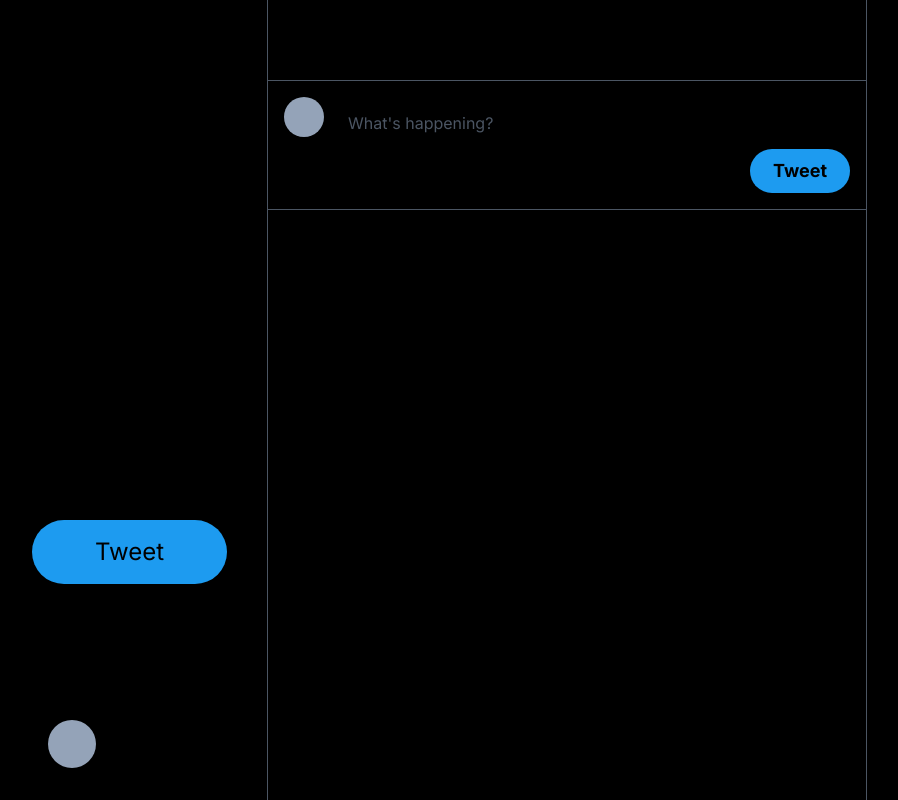
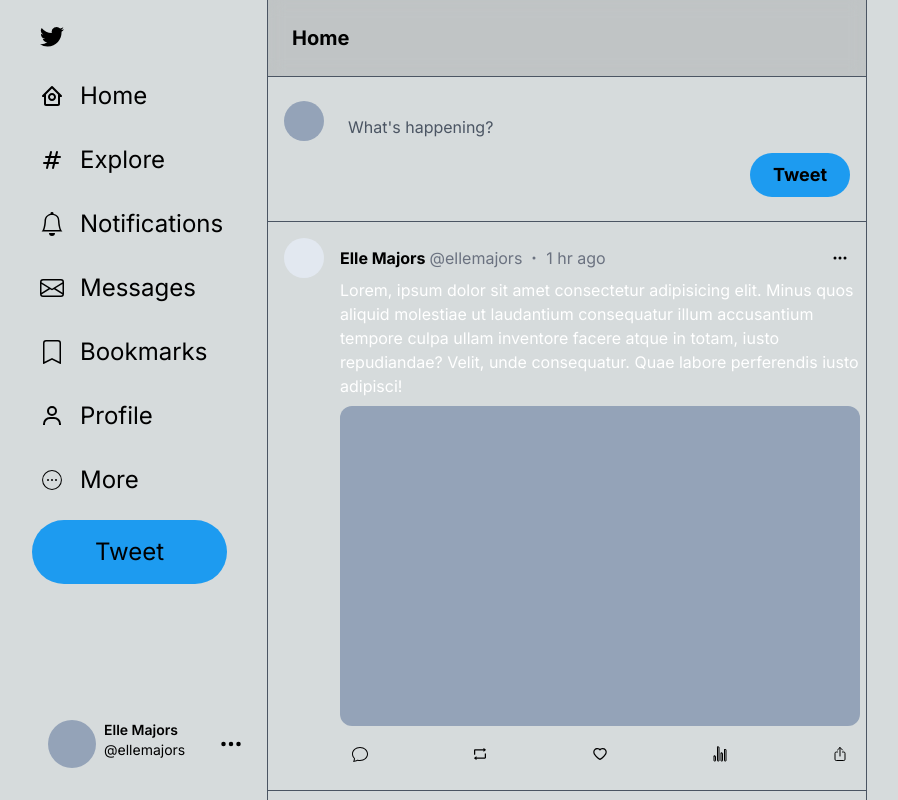
Before and after one commit to Elle-M/twitter-clone, a Next.js app: page / in a window 1280 px wide. Shown: the whole page, without its empty margins (8-906 px from the left). Built offline with nearby package versions, Linux system fonts and the light colour scheme.

Commit message:
add: main page component

```diff
--- /dev/null
+++ b/src/app/components/MainComponent.tsx
@@ -0,0 +1,78 @@
+import React from 'react'
+import {BsChat, BsDot, BsThreeDots} from 'react-icons/bs'
+import {AiOutlineRetweet, AiOutlineHeart} from 'react-icons/ai'
+import {IoStatsChartOutline, IoShareOutline} from 'react-icons/io5'
+
+const MainComponent = () => {
+  return (
+    <main className="ml-[275px] flex w-full max-w-[600px] h-full min-h-screen flex-col border-l-[0.5px] border-r-[0.5px] border-gray-600 fixed">
+    <h1 className="text-xl font-bold p-6 backdrop-blur bg-black/10 sticky top-0">Home</h1>
+    <div className="border-t-[0.5px] px-4 border-b-[0.5px] flex items-stretch py-6 space-x-2 border-gray-600 relative">
+      <div className="w-10 h-10 bg-slate-400 rounded-full flex-none"></div>
+      <div className="flex flex-col w-full h-full">
+        <input
+          type="text"
+          className="w-full h-full placeholder:text-gray-600 bg-transparent border-b-[0.5px] border-gray-600 p-4 outline-none border-none"
+          placeholder="What's happening?"
+        />
+        <div className="w-full justify-between items-center flex">
+          <div></div>
+          <div className="w-full max-w-[100px]">
+            <button className="rounded-full bg-primary px-4 py-2 w-full text-lg text-center hover:bg-opacity-70 transition duration-200 font-bold">
+            Tweet
+            </button>
+          </div>
+        </div>
+      </div>
+    </div>
+    <div className="flex flex-col">
+      {Array.from({ length: 5 }).map((_, i) => (
+        <div key={i} className="border-b-[0.5px] border-gray-600 p-4 flex space-x-4" >
+          <div>
+            <div className="w-10 h-10 bg-slate-200 rounded-full flex-none"></div>
+          </div>
+          <div className="flex flex-col">
+            <div className="flex items-center w-full justify-between">
+            <div className="flex items-center space-x-1 w-full">
+            <div className="font-bold">Elle Majors</div>
+            <div className="text-gray-500">@ellemajors</div>
+            <div className="text-gray-500">
+              <BsDot/>
+            </div>
+            <div className="text-gray-500">1 hr ago</div>
+            </div>
+            <div className="rounded-full hover:bg-white/10 transition p-3 cursor-pointer">
+              <BsThreeDots/>
+            </div>
+            </div>
+            <div className="text-white text-base">
+              Lorem, ipsum dolor sit amet consectetur adipisicing elit. Minus quos aliquid molestiae ut laudantium consequatur illum accusantium tempore culpa ullam inventore facere atque in totam, iusto repudiandae? Velit, unde consequatur.
+              Quae labore perferendis iusto adipisci!
+            </div>
+            <div className="bg-slate-400 aspect-square w-full h-80 rounded-xl mt-2"></div>
+            <div className="flex items-center justify-start space-x-20 mt-2 w-full">
+                <div className="rounded-full hover:bg-white/10 transition p-3 cursor-pointer">
+                  <BsChat/>
+                </div>
+                <div className="rounded-full hover:bg-white/10 transition p-3 cursor-pointer">
+                  <AiOutlineRetweet/>
+                </div>
+                <div className="rounded-full hover:bg-white/10 transition p-3 cursor-pointer">
+                  <AiOutlineHeart/>
+                </div>
+                <div className="rounded-full hover:bg-white/10 transition p-3 cursor-pointer">
+                  <IoStatsChartOutline/>
+                </div>
+                <div className="rounded-full hover:bg-white/10 transition p-3 cursor-pointer">
+                  <IoShareOutline/>
+                </div>
+              </div>
+          </div>
+        </div>
+      ))}
+    </div>
+  </main>
+  )
+}
+
+export default MainComponent
--- a/src/app/page.tsx
+++ b/src/app/page.tsx
@@ -1,14 +1,16 @@
-import React from 'react'
 import LeftSidebar from './components/LeftSidebar'
+import MainComponent from './components/MainComponent';
 
 const Home =() => {
   return (
     <div className="w-full h-full flex justify-center items-center relative bg-black">
       <div className="max-w-screen-xl w-full h-full flex relative">
         <LeftSidebar/>
-        <main className="ml-[275px] flex w-[600px] h-full min-h-screen flex-col border-l-[0.5px] border-r-[0.5px] border-gray-600">
-          <h1 className="text-2xl font-bold p-6">Home</h1>
-          <div className="border-t-[0.5px] px-4 border-b-[0.5px] flex items-stretch p-4 space-x-2 border-gray-600 relative">
+        <MainComponent/>
+        {/* add fixed to prevent the sidebar from scrolling
+        <main className="ml-[275px] flex w-full max-w-[600px] h-full min-h-screen flex-col border-l-[0.5px] border-r-[0.5px] border-gray-600">
+          <h1 className="text-xl font-bold p-6 backdrop-blur bg-black/10 sticky top-0">Home</h1>
+          <div className="border-t-[0.5px] px-4 border-b-[0.5px] flex items-stretch py-6 space-x-2 border-gray-600 relative">
             <div className="w-10 h-10 bg-slate-400 rounded-full flex-none"></div>
             <div className="flex flex-col w-full h-full">
               <input
@@ -26,9 +28,55 @@
               </div>
             </div>
           </div>
-        </main>
+          <div className="flex flex-col">
+            {Array.from({ length: 5 }).map((_, i) => (
+              <div key={i} className="border-b-[0.5px] border-gray-600 p-4 flex space-x-4" >
+                <div>
+                  <div className="w-10 h-10 bg-slate-200 rounded-full flex-none"></div>
+                </div>
+                <div className="flex flex-col">
+                  <div className="flex items-center w-full justify-between">
+                  <div className="flex items-center space-x-1 w-full">
+                  <div className="font-bold">Elle Majors</div>
+                  <div className="text-gray-500">@ellemajors</div>
+                  <div className="text-gray-500">
+                    <BsDot/>
+                  </div>
+                  <div className="text-gray-500">1 hr ago</div>
+                  </div>
+                  <div className="rounded-full hover:bg-white/10 transition p-3 cursor-pointer">
+                    <BsThreeDots/>
+                  </div>
+                  </div>
+                  <div className="text-white text-base">
+                    Lorem, ipsum dolor sit amet consectetur adipisicing elit. Minus quos aliquid molestiae ut laudantium consequatur illum accusantium tempore culpa ullam inventore facere atque in totam, iusto repudiandae? Velit, unde consequatur.
+                    Quae labore perferendis iusto adipisci!
+                  </div>
+                  <div className="bg-slate-400 aspect-square w-full h-80 rounded-xl mt-2"></div>
+                  <div className="flex items-center justify-start space-x-20 mt-2 w-full">
+                      <div className="rounded-full hover:bg-white/10 transition p-3 cursor-pointer">
+                        <BsChat/>
+                      </div>
+                      <div className="rounded-full hover:bg-white/10 transition p-3 cursor-pointer">
+                        <AiOutlineRetweet/>
+                      </div>
+                      <div className="rounded-full hover:bg-white/10 transition p-3 cursor-pointer">
+                        <AiOutlineHeart/>
+                      </div>
+                      <div className="rounded-full hover:bg-white/10 transition p-3 cursor-pointer">
+                        <IoStatsChartOutline/>
+                      </div>
+                      <div className="rounded-full hover:bg-white/10 transition p-3 cursor-pointer">
+                        <IoShareOutline/>
+                      </div>
+                    </div>
+                </div>
+              </div>
+            ))}
+          </div>
+        </main> */}
         {/* <section>right sidebar</section> */}
-        </div>
+      </div>
     </div>
   );
 };
```
